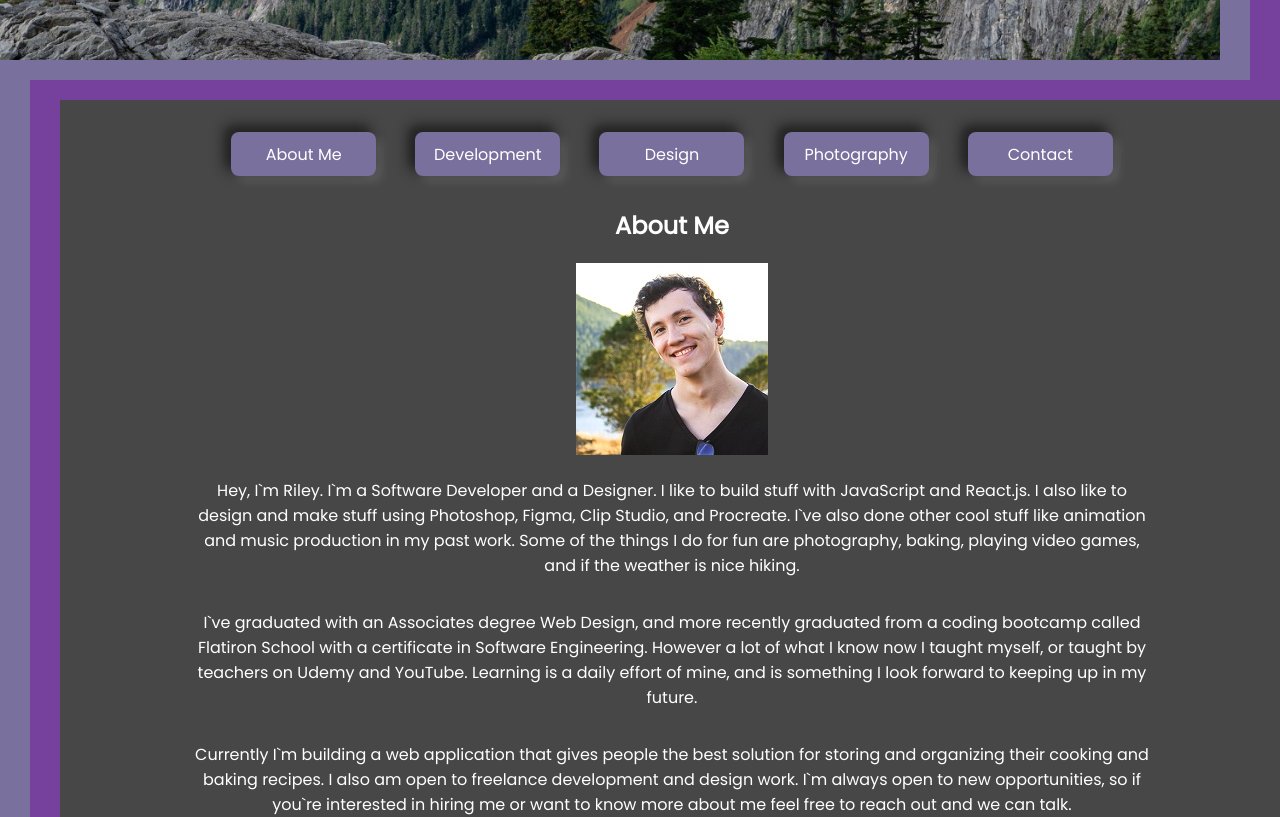
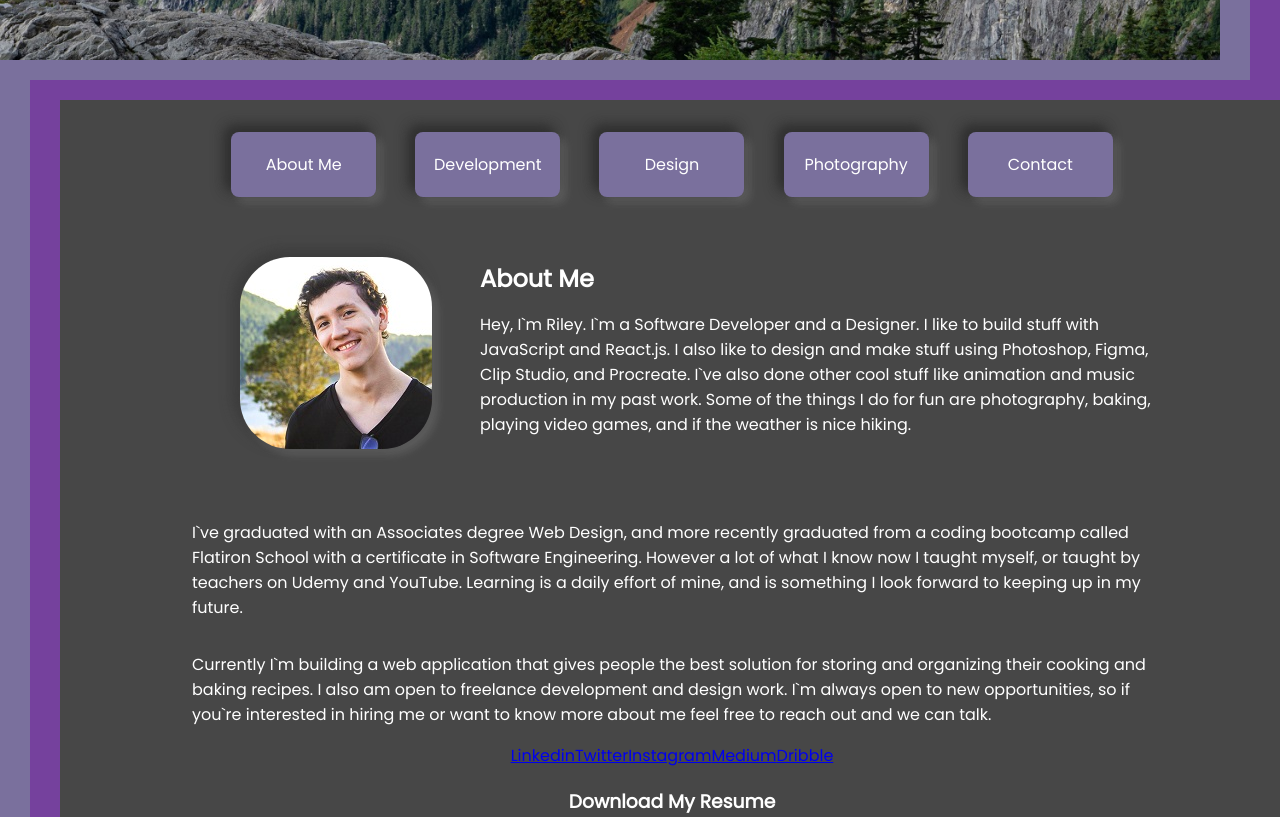
Before and after one commit to Rmiverson/rmiportfolio, a React (Create React App) app: page / in a window 1280 px wide. Shown: the part 700-1517 px from the top of the page. Built offline with nearby package versions, Linux system fonts and the light colour scheme.

Commit message:
styled the main content in about me

```diff
--- a/package.json
+++ b/package.json
@@ -10,6 +10,7 @@
     "react": "^18.2.0",
     "react-dom": "^18.2.0",
     "react-icons": "^4.7.1",
+    "react-parallax-tilt": "^1.7.102",
     "react-router-dom": "^6.8.1",
     "react-scripts": "5.0.1",
     "web-vitals": "^3.1.1"
--- a/src/containers/AboutMe/AboutMe.js
+++ b/src/containers/AboutMe/AboutMe.js
@@ -3,6 +3,7 @@ import Nav from "../../components/Nav";
 import SocialBar from "../../components/SocialBar";
 import Splash from "../../components/Splash";
 import Footer from '../../components/Footer';
+import Tilt from 'react-parallax-tilt';
 
 import './AboutMe.scss'
 
@@ -65,13 +66,19 @@ const AboutMe = () => {
 
           <div className="main-body">
             <Nav />
-            <h2>About Me</h2>
+
             {result.data?.aboutMe?.map((value, index) => {
               if (index === 0) {
                 return (
                   <div className="about-introduction" key={value}>
-                      <img alt="Riley Iverson" src="media/ProfilePicture192.jpg" />
-                      <p>{value}</p>
+                      <Tilt>
+                        <img alt="Riley Iverson" src="media/ProfilePicture192.jpg" />
+                      </Tilt>
+
+                      <div className="about-introduction-content">
+                        <h2>About Me</h2>
+                        <p>{value}</p>
+                      </div>
                   </div>
                 )
               } else {
--- a/src/containers/AboutMe/AboutMe.scss
+++ b/src/containers/AboutMe/AboutMe.scss
@@ -1,6 +1,10 @@
 $landing-bg: "../../../public/media/bg2.JPG";
 
 .about-me {
+  p {
+    text-align: left;
+  }
+
   .splash {
     display: flex;
     flex-direction: row-reverse;
@@ -136,4 +140,33 @@ $landing-bg: "../../../public/media/bg2.JPG";
       padding-right: 10vw;
     }
   }
+
+  .about-introduction {
+    display: flex;
+    align-items: center;
+
+    img {
+      border-radius: 50px;
+      margin: 3rem;
+
+      box-shadow: -6px -6px 14px rgba(59, 59, 59, 0.7),
+      -6px -6px 10px rgba(59, 59, 59, 0.5),
+      6px 6px 8px rgba(59, 59, 59, 0.075),
+      6px 6px 10px rgba(255, 255, 255, 0.15);
+    }
+
+    .about-introduction-content {
+      display: flex;
+      flex-direction: column;
+      align-items: flex-start;
+
+      h2 {
+        margin: 0px;
+      }
+
+      p {
+        text-align: left;
+      }
+    }
+  }
 }
--- a/src/scss/App.scss
+++ b/src/scss/App.scss
@@ -6,7 +6,6 @@
   display: flex;
   justify-content: space-evenly;
   width: 100%;
-  height: 3vh;
   padding-top: 2rem;
   padding-bottom: 2rem;
 
@@ -22,23 +21,24 @@
     background-color: #7A709D;
     text-decoration: none;
 
+    // Thank you Naoya from codepen for this neumorphism effect https://codepen.io/nxworld/pen/OJVJQme
     border-radius: .5rem;
     transition: .2s ease-in-out;
-    box-shadow: -6px -6px 14px rgba(27, 27, 27, 0.7),
-              -6px -6px 10px rgba(27, 27, 27, 0.5),
-              6px 6px 8px rgba(27, 27, 27, 0.075),
+    box-shadow: -6px -6px 14px rgba(43, 43, 43, 0.7),
+              -6px -6px 10px rgba(43, 43, 43, 0.5),
+              6px 6px 8px rgba(43, 43, 43, 0.075),
               6px 6px 10px rgba(255, 255, 255, 0.15);
 
     &:hover {
-      box-shadow: -2px -2px 6px rgba(27, 27, 27, 0.6),
-                  -2px -2px 4px rgba(27, 27, 27, 0.4),
-                  2px 2px 2px rgba(27, 27, 27, 0.05),
+      box-shadow: -2px -2px 6px rgba(43, 43, 43, 0.6),
+                  -2px -2px 4px rgba(43, 43, 43, 0.4),
+                  2px 2px 2px rgba(43, 43, 43, 0.05),
                   2px 2px 4px rgba(255, 255, 255, 0.1);
     }
     &:active {
-      box-shadow: inset -2px -2px 6px rgba(27, 27, 27, 0.7),
-                  inset -2px -2px 4px rgba(27, 27, 27, 0.5),
-                  inset 2px 2px 2px rgba(27, 27, 27, 0.075),
+      box-shadow: inset -2px -2px 6px rgba(43, 43, 43, 0.7),
+                  inset -2px -2px 4px rgba(43, 43, 43, 0.5),
+                  inset 2px 2px 2px rgba(43, 43, 43, 0.075),
                   inset 2px 2px 4px rgba(255, 255, 255, 0.15);
     }
   }
```
Also changed, not shown: 1 other file (tests, documents, lock files or other folders).
